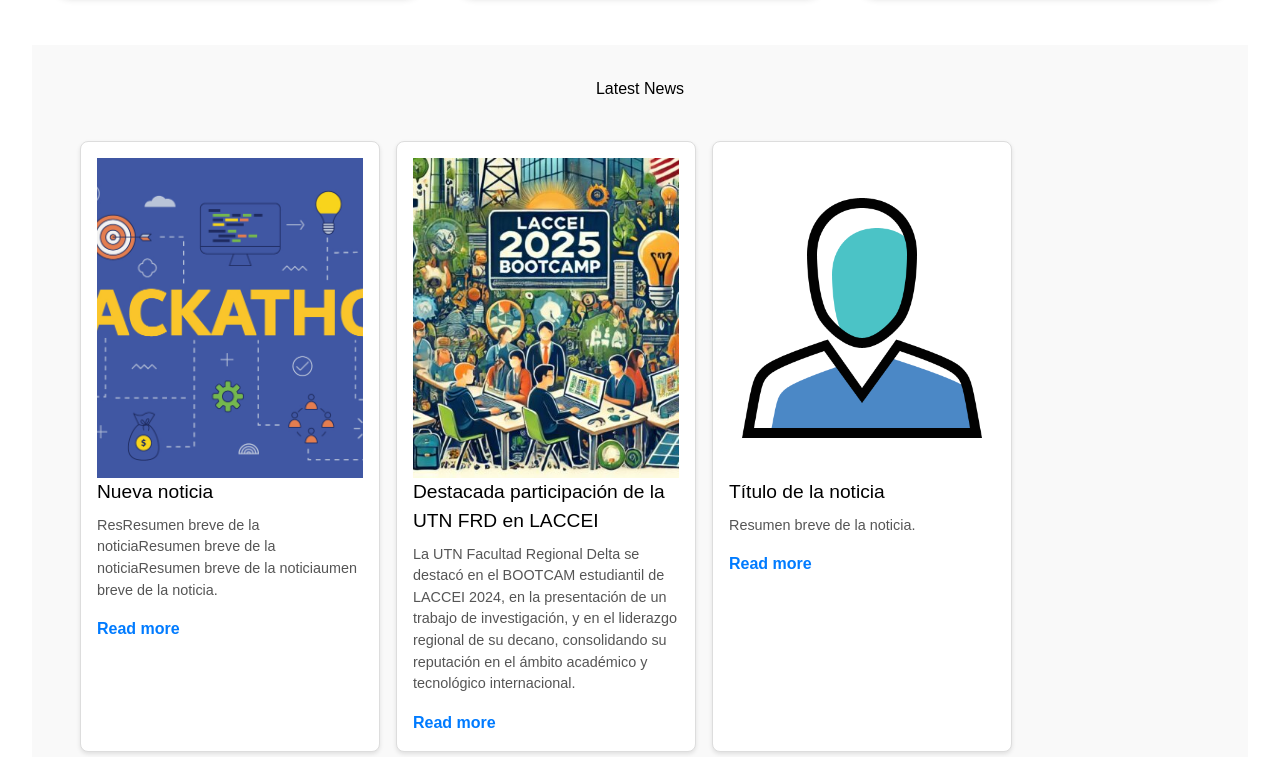
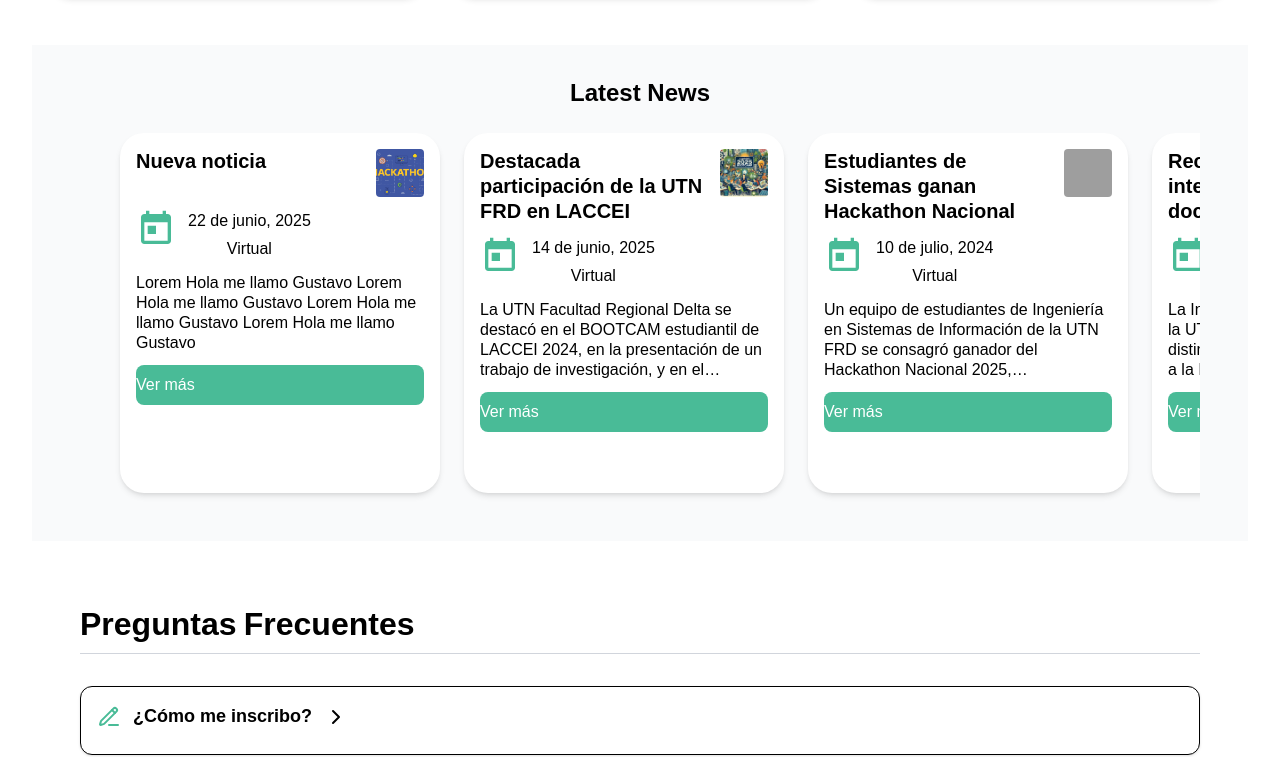
Before and after one commit to CapEstLaccei/PaginaWeb, an Astro site: page / in a window 1280 px wide. Shown: the part 1555-2312 px from the top of the page. Built offline with nearby package versions, Linux system fonts and the light colour scheme; Astro itself is replaced by a stand-in of ours; grey boxes are pictures that could not be loaded.

Commit message:
News style improve

```diff
--- a/src/components/News.astro
+++ b/src/components/News.astro
@@ -3,7 +3,8 @@
   date: string;
   title: string;
   summary: string;
-    img: string; //Name of the image
+  img: string;
+  //Name of the image
 }
 
 interface NewsArticle {
@@ -11,9 +12,9 @@
   url: string;
 }
 
-const modules = import.meta.glob<{
-    frontmatter: Frontmatter;
-}>("/src/content/news/*.md", { eager: true });
+const modules = import.meta.glob<{ frontmatter: Frontmatter; }>("/src/content/news/*.md", {
+  eager: true
+});
 
 const newsArticles: NewsArticle[] = Object.entries(modules)
   .map(([path, mod]) => ({
@@ -22,93 +23,201 @@
   }))
   .sort(
     (a, b) =>
-            new Date(b.frontmatter.date).getTime() -
-            new Date(a.frontmatter.date).getTime(),
-    );
-// Ordenar por fecha descendente
+      new Date(b.frontmatter.date).getTime() - new Date(a.frontmatter.date).getTime(),
+  ); // Ordenar por fecha descendente
+
+// Función para formatear la fecha
+function formatDate(dateString: string) {
+  const date = new Date(dateString);
+  const day = date.getDate();
+  const month = date.toLocaleDateString('es-ES', { month: 'long' });
+  const year = date.getFullYear();
+  return `${day} de ${month}, ${year}`;
+}
 ---
 
-<section id="news">
-    <h2>Latest News</h2>
-    <div class="news-carousel">
-        {
-            newsArticles.map((article) => (
-                <div class="news-card">
-                    <div
-                        class="bg-center h-80 bg-cover w-full"
-                        style={`background-image: url('/assets/${article.frontmatter.img}'); background-position: center 45%`}
+<section id="news" class="py-8 bg-gray-50">
+  <h2 class="text-center text-2xl font-bold mb-6">Latest News</h2>
+  <div class="max-w-6xl mx-auto px-4">
+    <div class="flex overflow-hidden gap-6 snap-x snap-mandatory pb-4 scrollbar-hide"
+         style="scroll-padding-left: 50%; scroll-snap-type: x mandatory;"
+    >
+    {newsArticles.map((article) => (
+      <div class="news-card flex-none w-80 bg-white rounded-3xl p-4 shadow-md snap-start first:ml-auto last:mr-auto">
+        <!-- Grid Container -->
+        <div class="news-grid h-full">
+          <!-- Título (grid-area: title) -->
+          <div class="news-title">
+            <h2 class="text-xl font-bold text-texto2 leading-tight">
+              {article.frontmatter.title}
+            </h2>
+          </div>
+
+          <!-- Imagen (grid-area: image) -->
+          <div class="news-image">
+            <img
+              src={`/assets/${article.frontmatter.img}`}
+              alt={article.frontmatter.title}
+              class="size-12 object-cover rounded"
               transition:name={article.frontmatter.title}
-                    ></div>
-                    <h3>{article.frontmatter.title}</h3>
-                    <p>{article.frontmatter.summary}</p>
-                    <a href={article.url}>Read more</a>
+            />
           </div>
-            ))
-        }
+
+          <!-- Icono Grande + Fecha y Modalidad (grid-area: info) -->
+          <div class="news-info">
+            <svg class="w-10 h-10 text-global flex-shrink-0" fill="currentColor" viewBox="0 0 24 24">
+              <path d="M19 3h-1V1h-2v2H8V1H6v2H5c-1.11 0-1.99.9-1.99 2L3 19c0 1.1.89 2 2 2h14c1.1 0 2-.9 2-2V5c0-1.1-.9-2-2-2zm0 16H5V8h14v11zM7 10h5v5H7z"/>
+            </svg>
+            <div class="ml-3 flex flex-col">
+              <p class="text-base text-texto2">
+                {formatDate(article.frontmatter.date)}
+              </p>
+              <span class="text-base text-texto2 mt-1">Virtual</span>
+            </div>
+          </div>
+
+          <!-- Descripción (grid-area: description) -->
+          <div class="news-description">
+            <p class="text-base text-texto2 leading-5">
+              {article.frontmatter.summary}
+            </p>
+          </div>
+
+          <!-- Botón (grid-area: button) -->
+          <div class="news-button">
+            <a
+              href={article.url}
+              class="w-full h-10 bg-global rounded-lg text-white text-base flex items-center justify-center hover:opacity-90 transition-opacity font-medium"
+            >
+              Ver más
+            </a>
+          </div>
+        </div>
+      </div>
+    ))}
+      </div>
   </div>
 </section>
 
 <style>
-    #news {
-        padding: 2rem;
-        background-color: #f9f9f9;
+  /* Configuración de variables CSS custom para Tailwind */
+  :root {
+    --color-global: #49BB97;
+    --color-principal: #6EC1E4;
+    --color-secundario: #ECECEC;
+    --color-texto1: #7A7A7A;
+    --color-texto2: #000000;
+    --color-enfasis: #61CE70;
   }
 
-    #news h2 {
-        text-align: center;
-        margin-bottom: 1.5rem;
+  /* Clases personalizadas para las variables */
+  .bg-global { background-color: var(--color-global); }
+  .bg-principal { background-color: var(--color-principal); }
+  .bg-secundario { background-color: var(--color-secundario); }
+  .text-global { color: var(--color-global); }
+  .text-principal { color: var(--color-principal); }
+  .text-secundario { color: var(--color-secundario); }
+  .text-texto1 { color: var(--color-texto1); }
+  .text-texto2 { color: var(--color-texto2); }
+  .text-enfasis { color: var(--color-enfasis); }
+
+  /* Grid Layout para las cards */
+  .news-card {
+    min-height: 360px; /* Altura mínima fija para todas las cards */
+    max-height: 360px; /* Altura máxima fija para todas las cards */
   }
 
-    .news-carousel {
-        display: flex;
-        overflow-x: auto;
-        gap: 1rem;
-        padding: 1rem;
-        scroll-snap-type: x mandatory;
+  .news-grid {
+    display: grid;
+    grid-template-columns: 1fr auto;
+    grid-template-rows: auto auto 1fr auto;
+    grid-template-areas:
+      "title image"
+      "info info"
+      "description description"
+      "button button";
+    gap: 12px;
+    height: 100%;
   }
 
-    .news-card {
-        flex: 0 0 auto;
-        width: 300px;
-        background: white;
-        border: 1px solid #ddd;
-        border-radius: 8px;
-        padding: 1rem;
-        box-shadow: 0 2px 4px rgba(0, 0, 0, 0.1);
-        scroll-snap-align: start;
+  .news-title {
+    grid-area: title;
+    display: flex;
+    align-items: flex-start;
   }
 
-    .news-card h3 {
-        font-size: 1.2rem;
-        margin-bottom: 0.5rem;
+  .news-image {
+    grid-area: image;
+    display: flex;
+    align-items: flex-start;
+    justify-content: flex-end;
   }
 
-    .news-card p {
-        font-size: 0.9rem;
-        margin-bottom: 1rem;
-        color: #555;
+  .news-info {
+    grid-area: info;
+    display: flex;
+    align-items: flex-start;
   }
 
-    .news-card a {
-        text-decoration: none;
-        color: #007bff;
-        font-weight: bold;
+  .news-description {
+    grid-area: description;
+    display: flex;
+    align-items: flex-start;
+    overflow: hidden;
   }
 
-    .news-card a:hover {
-        text-decoration: underline;
+  .news-description p {
+    display: -webkit-box;
+    -webkit-line-clamp: 4;
+    -webkit-box-orient: vertical;
+    overflow: hidden;
+    text-overflow: ellipsis;
   }
 
-    .news-carousel::-webkit-scrollbar {
-        height: 8px;
+  .news-button {
+    grid-area: button;
+    display: flex;
+    align-items: flex-end;
+    align-self: end;
+    margin-top: auto;
   }
 
-    .news-carousel::-webkit-scrollbar-thumb {
-        background: #ccc;
-        border-radius: 4px;
+  /* Estilos para el carousel centrado */
+  #news .flex {
+    justify-content: flex-start;
+    align-items: center;
   }
 
-    .news-carousel::-webkit-scrollbar-thumb:hover {
-        background: #aaa;
+  /* Centrar las primeras 3 cards */
+  #news .flex > div:nth-child(1) {
+    margin-left: calc((100vw - 1200px) / 2);
+  }
+
+  @media (max-width: 1200px) {
+    #news .flex > div:nth-child(1) {
+      margin-left: calc((100vw - 320px * 3 - 48px) / 2);
+    }
+  }
+
+  @media (max-width: 1024px) {
+    #news .flex > div:nth-child(1) {
+      margin-left: calc((100vw - 320px * 2 - 24px) / 2);
+    }
+  }
+
+  @media (max-width: 768px) {
+    #news .flex > div:nth-child(1) {
+      margin-left: 1rem;
+    }
+  }
+
+  /* Ocultar scrollbar */
+  .scrollbar-hide {
+    -ms-overflow-style: none;  /* Internet Explorer 10+ */
+    scrollbar-width: none;  /* Firefox */
+  }
+
+  .scrollbar-hide::-webkit-scrollbar {
+    display: none;  /* Safari and Chrome */
   }
 </style>
--- a/src/content/news/hola.md
+++ b/src/content/news/hola.md
@@ -3,7 +3,7 @@
 date: 2025-06-22
 author: "Autor"
 tags: ["Etiqueta1", "Etiqueta2"]
-summary: "ResResumen breve de la noticiaResumen breve de la noticiaResumen breve de la noticiaumen breve de la noticia."
+summary: "Lorem Hola me llamo Gustavo Lorem Hola me llamo Gustavo  Lorem Hola me llamo Gustavo  Lorem Hola me llamo Gustavo "
 img: "Hackathon.png"
 ---
 
--- /dev/null
+++ b/src/content/news/hola1.md
@@ -0,0 +1,14 @@
+---
+title: "Reconocimiento internacional para docente de UTN FRD"
+date: 2024-07-05
+author: "UTN FRD"
+tags: ["Educación", "Docentes", "Premios", "Innovación", "Internacional"]
+summary: "La Ing. Claudia Fernández, docente de la UTN Facultad Regional Delta, fue distinguida con el Premio Internacional a la Innovación Educativa 2025 por su proyecto de inclusión tecnológica en comunidades rurales."
+img: "premio_docente_2025.jpg"
+---
+
+La comunidad educativa de la UTN Facultad Regional Delta celebra el reconocimiento internacional otorgado a la Ing. Claudia Fernández, quien recibió el Premio Internacional a la Innovación Educativa 2025 durante el Congreso Mundial de Educación Tecnológica celebrado en Madrid, España.
+
+El proyecto premiado, denominado “Puentes Digitales”, tiene como objetivo reducir la brecha tecnológica en comunidades rurales mediante talleres de alfabetización digital, instalación de centros de conectividad y capacitación docente en herramientas TIC. Esta iniciativa, que ya ha beneficiado a más de 300 estudiantes y familias de la región, refleja el compromiso de nuestra facultad con la extensión universitaria y la responsabilidad social.
+
+La Ing. Fernández expresó su gratitud por el reconocimiento y resaltó la importancia de continuar impulsando proyectos que acerquen la tecnología a sectores vulnerables, fomentando la equidad y el desarrollo sostenible. Sin duda, este galardón posiciona a la UTN FRD como un referente en innovación educativa a nivel global.
--- /dev/null
+++ b/src/content/news/hola2.md
@@ -0,0 +1,14 @@
+---
+title: "Exitosa jornada de puertas abiertas en la UTN FRD"
+date: 2024-07-01
+author: "UTN FRD"
+tags: ["Jornada", "Puertas Abiertas", "Estudiantes", "Carreras", "Universidad"]
+summary: "La UTN Facultad Regional Delta abrió sus puertas a estudiantes de nivel medio, brindando charlas, talleres y visitas guiadas para acercar la oferta académica y la vida universitaria a futuros ingresantes."
+img: "puertas_abiertas_2025.jpg"
+---
+
+El pasado sábado se llevó a cabo la tradicional Jornada de Puertas Abiertas en la UTN Facultad Regional Delta, con una gran concurrencia de estudiantes de escuelas secundarias de la región. Durante la jornada, los visitantes pudieron participar de charlas informativas sobre las distintas carreras, recorridas por laboratorios y espacios de investigación, además de interactuar con docentes y alumnos avanzados.
+
+Los talleres prácticos de robótica, programación y energías renovables fueron los más concurridos, generando entusiasmo y motivación en los jóvenes interesados en continuar su formación en el ámbito tecnológico.
+
+Estas actividades buscan acercar la universidad a la comunidad, promoviendo la orientación vocacional y despejando dudas sobre el ingreso, la cursada y la vida universitaria. La UTN FRD reafirma así su compromiso de recibir a nuevas generaciones de estudiantes preparados para enfrentar los desafíos de la industria y la tecnología.
--- /dev/null
+++ b/src/content/news/hola3.md
@@ -0,0 +1,14 @@
+---
+title: "Estudiantes de Sistemas ganan Hackathon Nacional"
+date: 2024-07-10
+author: "UTN FRD"
+tags: ["Hackathon", "Innovación", "Programación", "Estudiantes", "Tecnología"]
+summary: "Un equipo de estudiantes de Ingeniería en Sistemas de Información de la UTN FRD se consagró ganador del Hackathon Nacional 2025, destacándose por su creatividad y habilidad para resolver problemáticas reales mediante soluciones tecnológicas."
+img: "hackathon_nacional_2025.jpg"
+---
+
+La UTN Facultad Regional Delta celebra el logro de sus estudiantes de la carrera de Ingeniería en Sistemas de Información, quienes resultaron ganadores del Hackathon Nacional 2025 organizado en la Ciudad Autónoma de Buenos Aires. El equipo, conformado por Carla Ibarra, Rodrigo Sosa y Facundo Gómez, presentó una innovadora plataforma que optimiza la gestión de recursos en instituciones educativas, superando a más de 50 equipos de todo el país.
+
+El Hackathon, reconocido por desafiar a jóvenes programadores a desarrollar soluciones funcionales en menos de 48 horas, permitió a nuestros representantes demostrar no solo sus habilidades técnicas, sino también su compromiso con el trabajo en equipo y la resolución de problemas complejos.
+
+El proyecto obtuvo excelentes comentarios del jurado y despertó el interés de varias empresas tecnológicas, abriendo nuevas oportunidades de desarrollo profesional para nuestros estudiantes. Este logro reafirma la calidad educativa de la UTN FRD y su compromiso con la formación de profesionales innovadores, capaces de generar un impacto positivo en la sociedad.
```
Also changed, not shown: PaginaWeb/PaginaWeb/README.md (added), PaginaWeb/PaginaWeb/src/content/news/destacada-participacion-utn-frd-laccei.md (added), PaginaWeb/PaginaWeb/src/content/news/estudiantes-utn-frd-premiados-internacionalmente.md (added), PaginaWeb/PaginaWeb/src/content/news/nueva-iniciativa-educativa-utn-frd.md (added), PaginaWeb/PaginaWeb/src/content/news/utn-frd-impulsa-tecnologia-sostenible.md (added), PaginaWeb/README.md (added), PaginaWeb/src/content/news/destacada-participacion-utn-frd-laccei.md (added), PaginaWeb/src/content/news/estudiantes-utn-frd-premiados-internacionalmente.md (added), PaginaWeb/src/content/news/nueva-iniciativa-educativa-utn-frd.md (added), PaginaWeb/src/content/news/utn-frd-impulsa-tecnologia-sostenible.md (added). Lines whose indentation alone changed are shown as unchanged.
